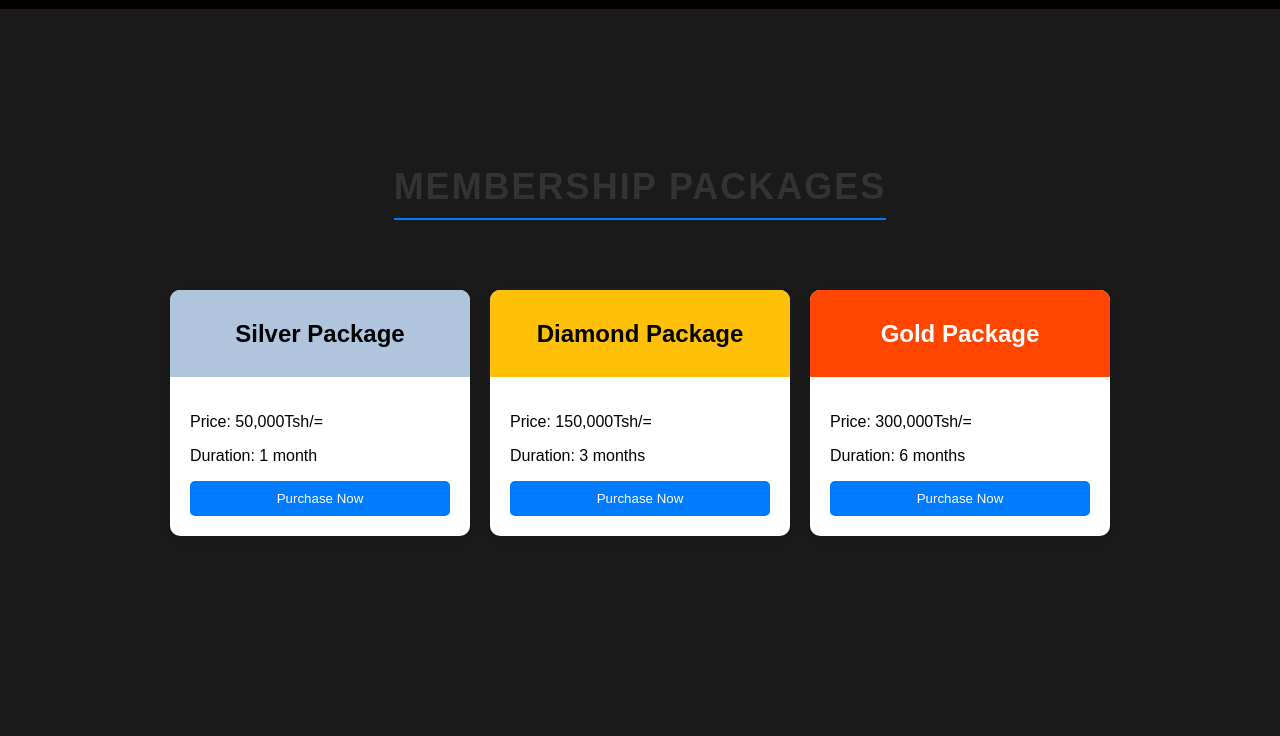
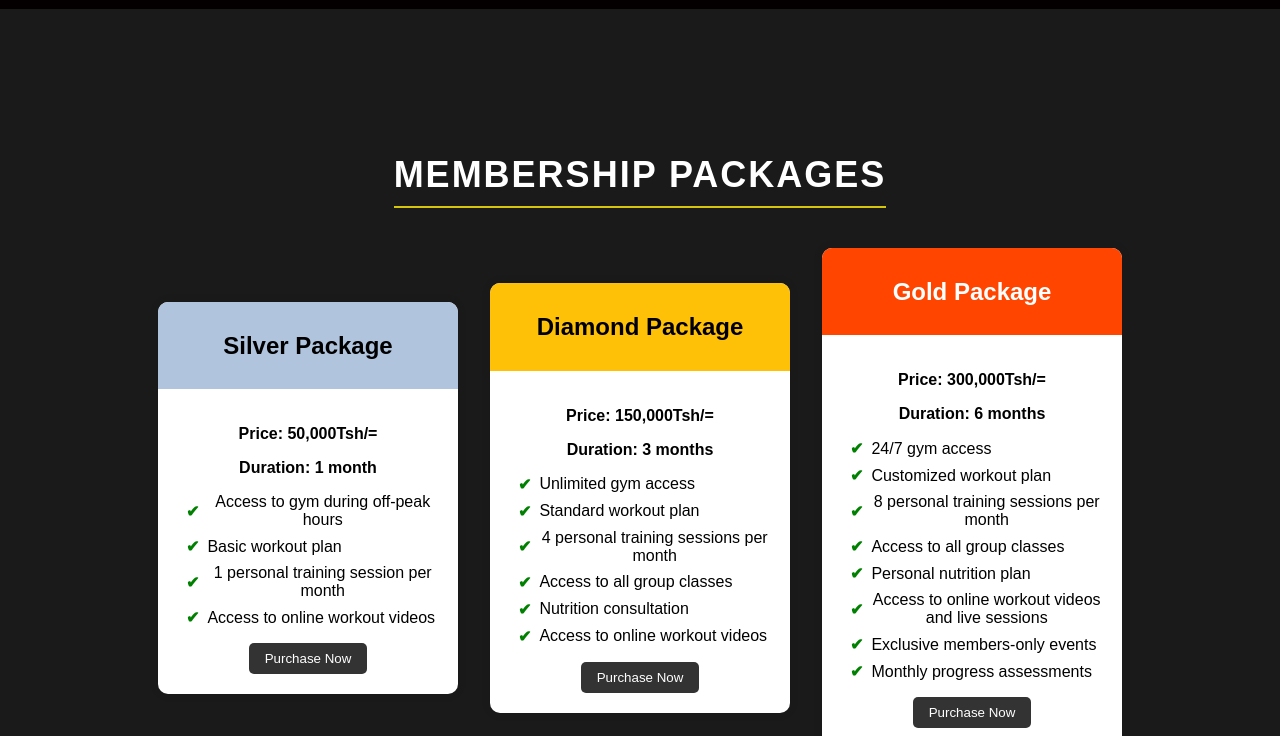
Before and after one commit to slayocharlew/GYM-MEMBERSHIP, a website: page Assets/package.html in a window 1280 px wide. Shown: the part 61-797 px from the top of the page. Drawn offline with Linux system fonts and the light colour scheme; no server answers.

Commit message:
activity
arranged well

```diff
--- a/Assets/css/package.css
+++ b/Assets/css/package.css
@@ -11,35 +11,67 @@ body {
   align-items: center;
   flex-direction: column;
   height: 100vh;
+  position: relative;
+  top: 100px;
+  margin-bottom: 80px;
 }
 
 h1 {
   text-align: center;
-  margin-bottom: 20px;
   font-size: 36px;
-  color: #333; /* Dark gray */
-  margin-bottom: 70px; /* Add some spacing below the title */
-  text-transform: uppercase; /* Convert text to uppercase */
-  letter-spacing: 2px; /* Increase letter spacing */
-  border-bottom: 2px solid #007bff; /* Add underline effect */
-  padding-bottom: 10px; /* Add space between text and underline */
+  color: #fff;
+  margin-bottom: 40px;
+  text-transform: uppercase;
+  letter-spacing: 2px;
+  border-bottom: 2px solid #d5c50d;
+  padding-bottom: 10px;
 }
 
 .packages {
   display: flex;
   justify-content: space-between;
   align-items: center;
-  gap: 20px;
+  gap: 2rem;
 }
 
 .package {
   background-color: #fff;
   border-radius: 10px;
-  box-shadow: 0 4px 8px rgba(0, 0, 0, 0.1);
+  box-shadow: 0 0 10px rgba(0, 0, 0, 0.1);
   overflow: hidden;
   transition: transform 0.3s ease;
   width: 300px;
+  text-align: center;
 }
+
+
+.package-body p {
+  font-weight: bold;
+  margin-bottom: 1rem;
+}
+
+.package-body ul {
+  list-style: none;
+  padding: 0;
+}
+
+.package-body ul li {
+  margin-bottom: 0.5rem;
+  position: relative;
+  padding-left: 0.5em;
+  display: flex;
+  align-items: center;
+}
+
+.package-body ul li:before {
+  content: "\2714";
+  color: green;
+  font-weight: bold;
+  display: inline-block;
+  width: auto;
+  margin-right: 0.5em;
+}
+
 
 .package:hover {
   transform: translateY(-5px);
@@ -70,19 +102,16 @@ h1 {
 }
 
 .purchase-btn {
-  background-color: #007bff;
+  padding: 0.5rem 1rem;
+  background-color: #333;
   color: #fff;
   border: none;
   border-radius: 5px;
-  padding: 10px 20px;
   cursor: pointer;
-  display: block;
-  margin-top: 10px;
-  width: 100%;
 }
 
 .purchase-btn:hover {
-  background-color: #0056b3;
+  background-color: #555555;
 }
 
 
@@ -133,15 +162,15 @@ float: center;
 
 .card {
   width: 300px;
-  height: 400px; /* Ensure all cards have the same height */
+  height: 400px;
   margin: 20px;
   position: relative;
 }
 
 .card img {
-  width: 300px; /* Set a fixed width */
-  height: 400px; /* Set a fixed height */
-  object-fit: cover; /* Ensure the image covers the entire space */
+  width: 330px;
+  height: 400px;
+  object-fit: cover;
   border-radius: 10px;
 }
 
--- a/Assets/package.html
+++ b/Assets/package.html
@@ -56,6 +56,12 @@
         <div class="package-body">
           <p>Price: 50,000Tsh/= </p>
           <p>Duration: 1 month</p>
+          <ul>
+            <li>Access to gym during off-peak hours</li>
+            <li>Basic workout plan</li>
+            <li>1 personal training session per month</li>
+            <li>Access to online workout videos</li>
+          </ul>
           <button class="purchase-btn" onclick="redirectToTransaction('Silver')">Purchase Now</button>
         </div>
       </div>
@@ -66,6 +72,14 @@
         <div class="package-body">
           <p>Price: 150,000Tsh/= </p>
           <p>Duration: 3 months</p>
+          <ul>
+            <li>Unlimited gym access</li>
+            <li>Standard workout plan</li>
+            <li>4 personal training sessions per month</li>
+            <li>Access to all group classes</li>
+            <li>Nutrition consultation</li>
+            <li>Access to online workout videos</li>
+          </ul>
           <button class="purchase-btn" onclick="redirectToTransaction('Diamond')">Purchase Now</button>
         </div>
       </div>
@@ -76,6 +90,16 @@
         <div class="package-body">
           <p>Price: 300,000Tsh/= </p>
           <p>Duration: 6 months</p>
+          <ul>
+            <li>24/7 gym access</li>
+            <li>Customized workout plan</li>
+            <li>8 personal training sessions per month</li>
+            <li>Access to all group classes</li>
+            <li>Personal nutrition plan</li>
+            <li>Access to online workout videos and live sessions</li>
+            <li>Exclusive members-only events</li>
+            <li>Monthly progress assessments</li>
+          </ul>
           <button class="purchase-btn" onclick="redirectToTransaction('Gold')">Purchase Now</button>
         </div>
       </div>
```
